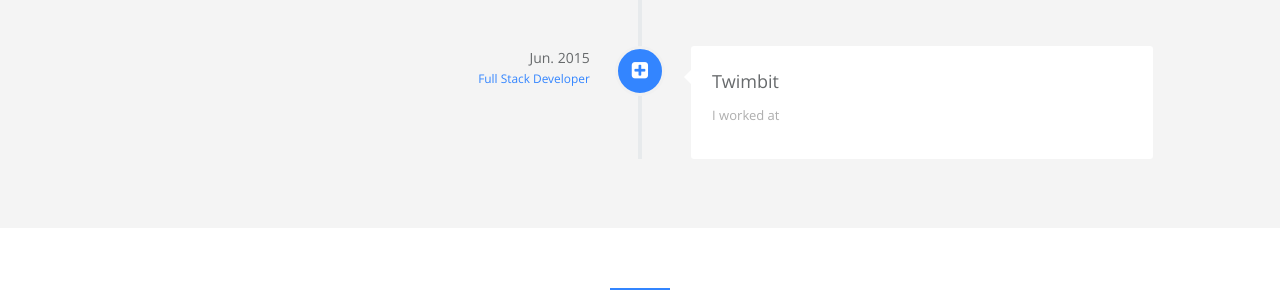
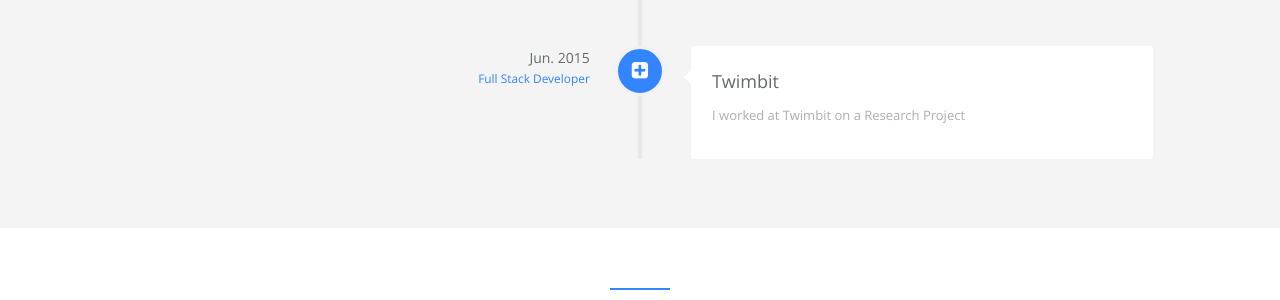
Before and after one commit to mounicarajput/modern-whale, a Jekyll site: the page built from index.html, in a window 1280 px wide and 900 px high, scrolled down 1041 px. Shown: the part 154-454 px from the top of the window. Built offline with Jekyll 4.4.1, drawn with Linux system fonts in a browser that asks for light colours.

Commit message:
careers.yml: updated detail in desc

```diff
--- a/_data/index/careers.yml
+++ b/_data/index/careers.yml
@@ -16,7 +16,7 @@
     detail: Twimbit
     i18n: company_b
   desc:
-    detail: 'I worked at '
+    detail: I worked at Twimbit on a Research Project
     i18n: company_b_desc
   date:
     detail: Jun. 2015
```
